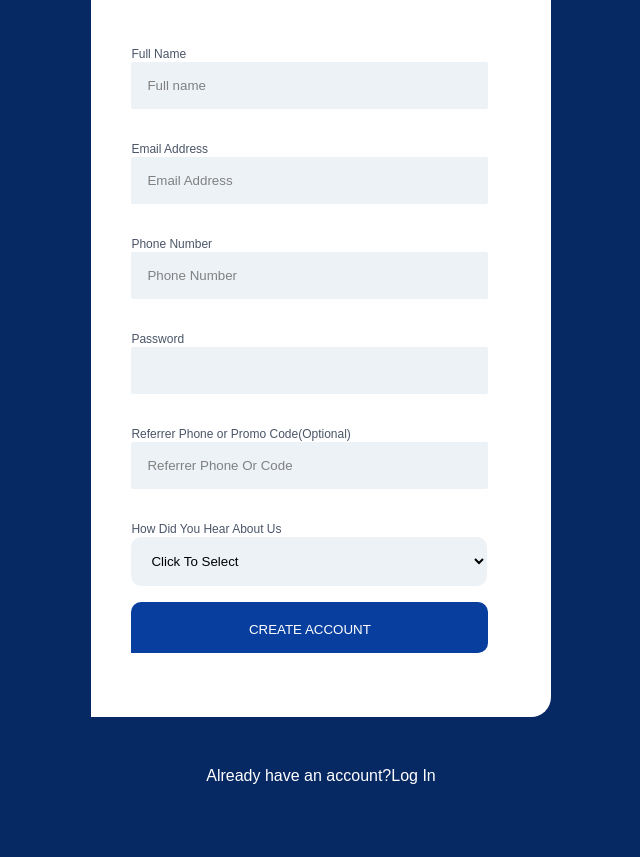
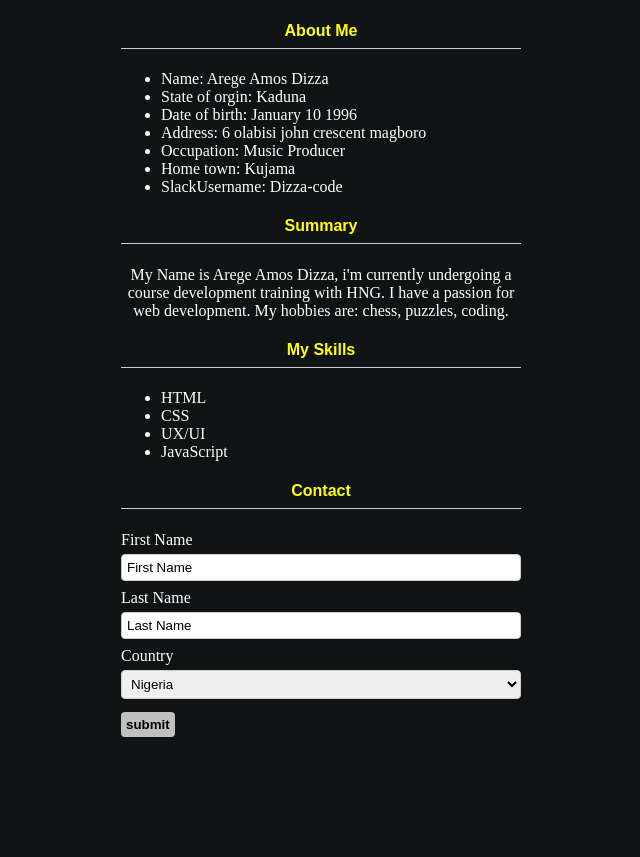
Before and after one commit to Dizza-code/Dizza-code.github.io, a plain HTML site: page index.html in a window 1280 px wide. Shown: the part 292-1149 px from the top of the page, without its empty margins (319-959 px from the left). After the commit the page ends 1037 px from the top, so only its background shows below. Drawn offline with Linux system fonts and the light colour scheme.

Commit message:
delete logo.svg

```diff
--- a/index.html
+++ b/index.html
@@ -1,55 +1,63 @@
 <!DOCTYPE html>
 <html>
     <head>
-		<title>dashboard.piggyvest.com</title>
-		<link rel = "stylesheet" href="style.css">
+        <title>Personal Profile Page</title>
     </head>
+    <link rel="stylesheet" href="style.css">
     <body>
+        <div class="container">
+            <h1>Arege Amos Dizza</h1>
+            <h3>Personal Profile Page</h3>
+            <img src="dizza.png" width="150px" height="150px" alt="profile picture">
+            <h4>About Me</h4>
+            <div class="data">
+                <div>
+                    <ul>
+                        <li>Name: Arege Amos Dizza</li>
+                        <li>State of orgin: Kaduna</li>
+                        <li>Date of birth: January 10 1996</li>
+                        <li>Address: 6 olabisi john crescent magboro</li>
+                        <li>Occupation: Music Producer</li>
+                        <li>Home town: Kujama</li>
+                        <li>SlackUsername: Dizza-code</li>
+                    </ul>
+                </div>
+            </div>
+            <div class="sum">
+            <h4>Summary</h4>
+            <p>My Name is Arege Amos Dizza, i'm currently undergoing a course development
+                training with HNG. I have a passion for web development. My hobbies are:
+               chess, puzzles, coding.
+            </p>
+            </div>
+            <h4>My Skills</h4>
+            <div class="skills">
+                <div>
+                    <ul>
+                        <li>HTML</li>
+                        <li>CSS</li>
+                        <li>UX/UI</li>
+                        <li>JavaScript</li>
+                    </ul>
+                </div>
 
-<div>
-	<div class="vector"></div>
-		<div class="logo"><img src="logo.svg" alt="piggyvestlogo"></div>
-<section id="information">
-		<div class = "container">
-
-
-			   <header><h3>Create a Secure Account</h3></header>
-			   <p class="adjust">Welcome to the future of savings and investments</p>
-			   <div class="info">
-		  <form>
-			   <p><label for="fname">Full Name</label><br>
-			   <input type="text" value="Full name"><br>
-			   <label for="Eaddress">Email Address</label><br>
-			   <input type="text" value="Email Address"><br>
-			   <label for="pnumber">Phone Number</label><br>
-			   <input type="text" value="Phone Number"><br>
-			   <label for="Password">Password</label><br>
-			   <input type="password" ><br>
-			   <label for=Refcode>Referrer Phone or Promo Code(Optional)</label><br>
-			   <input type="text" value="Referrer Phone Or Code"><br>
-			   <label for="info">How Did You Hear About Us</label><br>
+            </div>
+            <h4>Contact</h4>
+            <form action="action_page.php">
+                <label for="Fname" value="First Name">First Name</label><br>
+                <input type="text" value="First Name"><br>
+                <label for="Lname" value="Last Name">Last Name</label><br>
+                <input type="text" value="Last Name"><br>
+                <label for="Country" value="Country">Country</label><br>
                 <select>
-				  <option>Click To Select</option>
-				  <option>Facebook</option>
-				  <option>Twitter</option>
-				  <option>Instagram</option>
-				  <option>Friend/Family/Coworker/Referral</option>
-				  <option>Google Search</option>
-				  <option>Google Playstore</option>
-				  <option>Online Blog</option>
-				  <option>Local Newspaper</option>
-				  <option>At an event</option>
-				  <option>Other</option>
+                    <option>Nigeria</option>
+                    <option>Ghana</option>
+                    <option>South Africa</option>
+                    <option>Kenya</option>
                 </select><br>
-			   <p><button>CREATE ACCOUNT</button></p>
-			 </div>
-</section>
-
-			   </p>
-
+                <input type="submit" value="submit">
             </form>
         </div>
-		<footer><p>Already have an account?Log In</p></footer>
-</div>
+
     </body>
 </html>
--- a/style.css
+++ b/style.css
@@ -1,105 +1,66 @@
-body {
-background-color: #062863;
-padding: 48px 0px;
-font-family: Arial, Arial, Helvetica, sans-serif;
-/*background-image:
-url('background11.jpg'),
-url('background22.jpg'),
-url('background44.jpg'),
-url('background55.jpg');
-background-repeat: no-repeat, no-repeat, no-repeat, no-repeat;
-background-size: 15%;
-background-position: left -1% top -15%;*/
+body
+    {background: #101314;}
+    h1, h2, h3, h4 {
+        border-bottom: 1px solid #ccc;
+        color: yellow;
+        padding-bottom: 8px;
+        font-family: Arial, Helvetica, sans-serif;
+
+    }
+    h1{
+        text-align: center;
+    }
+    h3{
+        text-align: center;
     }
 
+    img{
+        padding-left: 125px;
+    }
 
     .container {
-    background-color: #ffffff;
-    padding: 40px 40px 48px 40px;
-    margin: 50px auto;
-    width: 30%;
-    border-top-left-radius: 20px;
-    border-top-right-radius: 20px;
-    border-bottom-right-radius: 20px;
-    min-width: 200px;
-}
-
-input  {
-    background: #EDF2F7;
-    padding: 16px 16px 16px 16px;
-    min-width: 325px;
-    border: 0px solid ;
-    margin-bottom: 30px;
-    border-radius: 2px 2px 2px 2px;
+        margin: auto;
+        width: 400px;
 
 
     }
 
-#information input[type="text"]{
-    color: grey;
+    .container h4{
+        text-align: center;
+    }
+    label{
+        color:white;
     }
 
-
-label {
-    color: #4a5568;
-    font-style: bold;
-    font-size: 12px;
-    margin: 0px 0px 4px 0px;
+    .data{
+        color: #ffffff;
+    }
+    .skills{
+        color: #ffffff;
     }
 
-.info select {
-    background: #edf2f7;
-    padding: 0px;
-    min-width: 356px;
-    border: 0px solid #e2e8f0;
-    padding: 16px 16px 16px 16px;
-    border-radius: 10px 10px 10px 10px;
+    .sum{
+        text-align: center;
     }
 
-header {
-    position: relative;
-    text-align: center;
-    font-style: bold;
-    font: 24px U8, sans-serif;
+    p{
+        color: #ffffff;
+    }
+    input[type=text], select, textarea {
+        width: 100%;
+        padding: 5px;
+        border: 1px solid #ccc;
+        border-radius: 4px;
+        box-sizing: border-box;
+        margin-top: 5px;
+        margin-bottom: 8px;
+    }
+    input[type=submit] {
+        border: none;
+        border-radius: 4px;
+        padding: 5px 5px;
+        margin-top: 5px;
+        background: silver;
+        font-weight: bold;
 
     }
-
-.adjust {
-    color: grey;
-    padding-bottom: 30px;
-    font: 14px karla, sans-serif;
-    text-align: center;
-    margin-top: auto;
-
-
-}
-
-.logo {
-      position:relative;
-      padding-left: 525px;
-      padding-top: 0px;
-}
-
-h3 {
-    color: #08389e;
-}
-
-button {
-    padding: 20px 40px 16px 40px;
-    background: #083e9e;
-    color: #ffffff;
-    min-width: 357px;
-    border: 0px solid;
-
-    border-bottom-right-radius: 10px;
-    border-top-right-radius: 10px;
-    border-top-left-radius: 10px;
-
-}
-
-footer {
-    color: #ffffff;
-    position: relative;
-    text-align: center;
-
-}
```
Also changed, not shown: dizza.png (added), logo.svg (deleted). Lines whose indentation alone changed are shown as unchanged.
